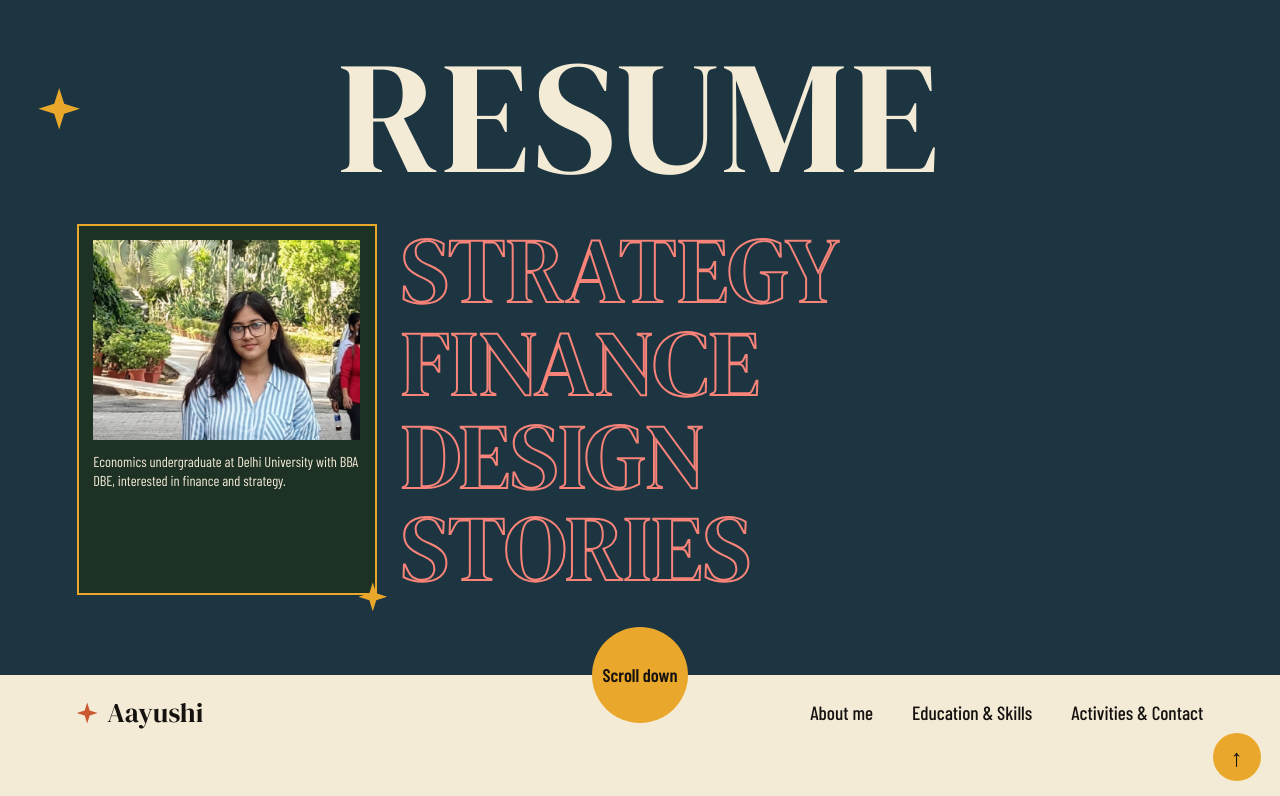
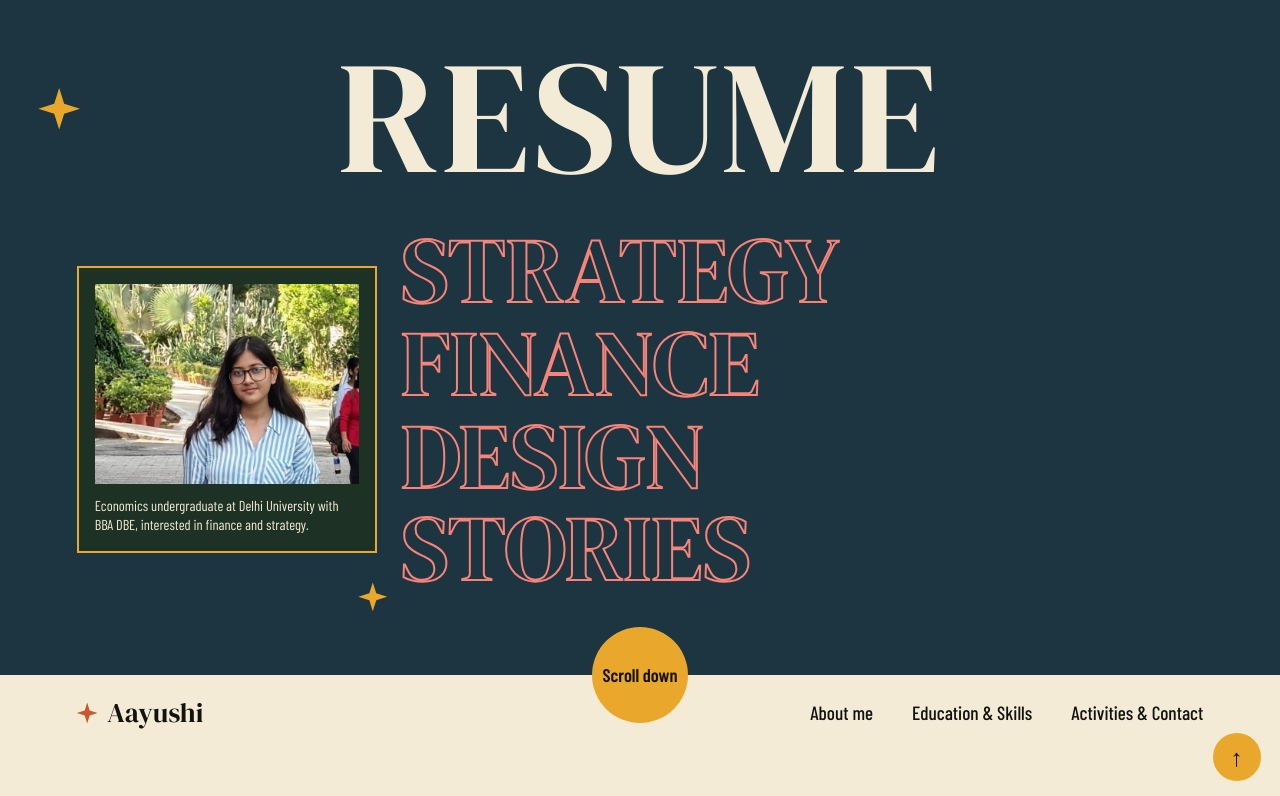
Before and after one commit to aayushichaturvedi315-hue/aayushi-resume, a plain HTML site: page index.html in a window 1280 px wide. Shown: the top 796 px of the page. Drawn offline with nearby package versions, Linux system fonts and the light colour scheme.

Commit message:
Update art-box styles for padding and alignment

```diff
--- a/style.css
+++ b/style.css
@@ -421,3 +421,9 @@ footer {
 .art-box { padding: 0.9rem 0.9rem 0; }
 .art-box img { height: 200px; }
 .art-box figcaption { font-size: 0.9rem; }
+/* frame hugs its content, same space on every side */
+.art-box {
+  align-self: center;
+  padding: 1rem;
+}
+.art-box figcaption { padding-bottom: 0; }
```
